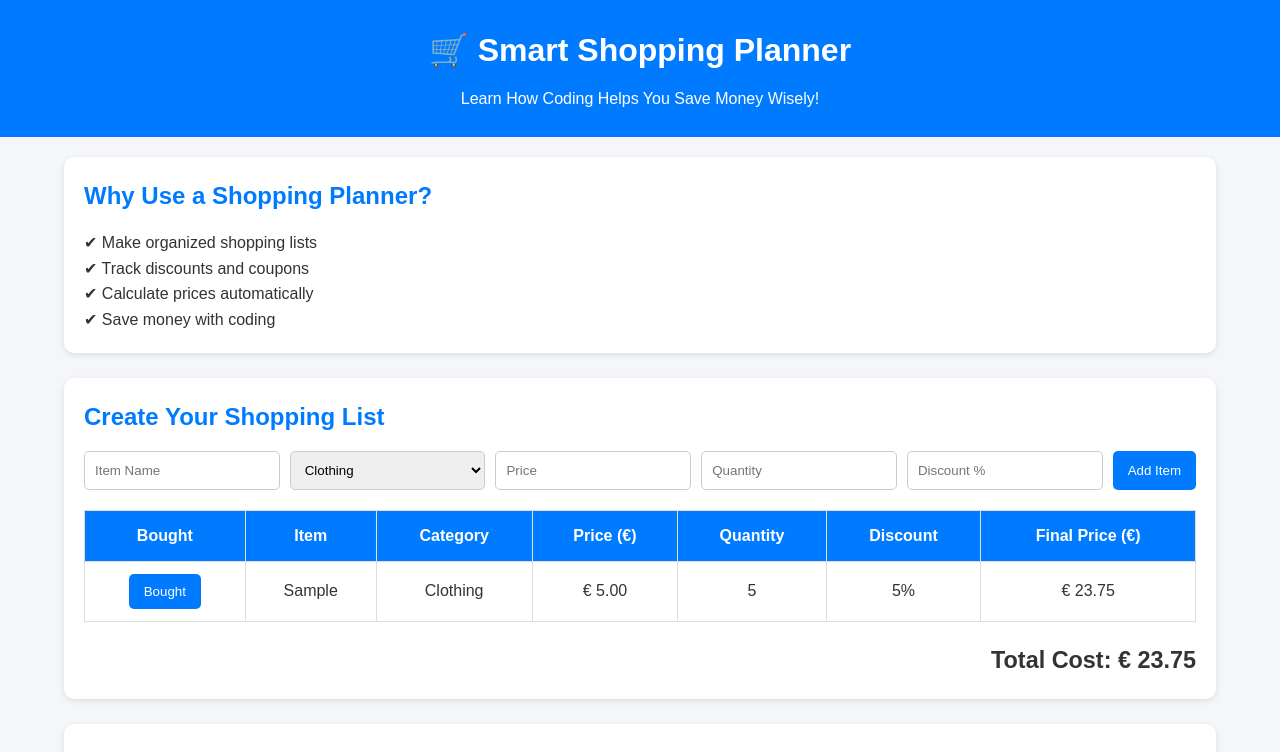
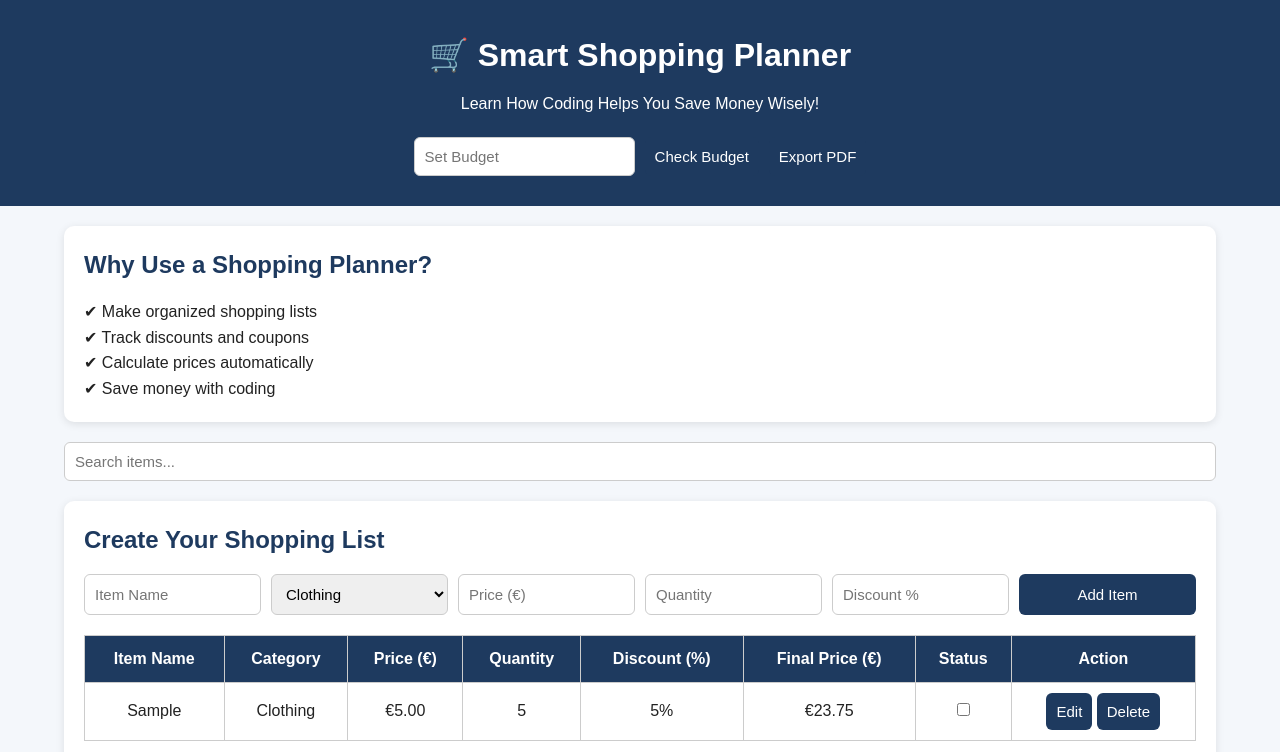
Before and after one commit to Mer-njewa/2nd_my_final_project, a plain HTML site: page index.html in a window 1280 px wide. Both pictures are taken after typing "Sample", "5", "5", "5" into the empty fields and a click on the button "Add Item". Shown: the top 752 px of the page. Drawn offline with Linux system fonts and the light colour scheme.

```diff
--- a/index.html
+++ b/index.html
@@ -1,14 +1,11 @@
 <!DOCTYPE html>
 <html lang="en">
-
 <head>
-    <meta charset="UTF-8">
-    <meta name="viewport" content="width=device-width, initial-scale=1.0">
-
+  <meta charset="UTF-8" />
+  <meta name="viewport" content="width=device-width, initial-scale=1.0" />
   <title>Smart Shopping Planner</title>
 
-    <!-- CSS File -->
-    <link rel="stylesheet" href="style.css">
+  <link rel="stylesheet" href="style.css" />
 </head>
 
 <body>
@@ -17,23 +14,45 @@
   <header>
     <h1>🛒 Smart Shopping Planner</h1>
     <p>Learn How Coding Helps You Save Money Wisely!</p>
+
+    <div class="budget-box">
+      <input
+        type="number"
+        id="budget"
+        placeholder="Set Budget"
+      />
+
+      <button onclick="checkBudget()">
+        Check Budget
+      </button>
+
+      <button onclick="window.print()">
+        Export PDF
+      </button>
+    </div>
   </header>
 
   <div class="container">
 
     <!-- Introduction -->
     <section class="section">
-
       <h2>Why Use a Shopping Planner?</h2>
 
       <p>
-                ✔ Make organized shopping lists <br>
-                ✔ Track discounts and coupons <br>
-                ✔ Calculate prices automatically <br>
+        ✔ Make organized shopping lists <br />
+        ✔ Track discounts and coupons <br />
+        ✔ Calculate prices automatically <br />
         ✔ Save money with coding
       </p>
+    </section>
 
-        </section>
+    <!-- Search -->
+    <input
+      type="text"
+      id="searchInput"
+      placeholder="Search items..."
+      onkeyup="searchItems()"
+    />
 
     <!-- Shopping Form -->
     <section class="section">
@@ -46,41 +65,31 @@
           type="text"
           id="itemName"
           placeholder="Item Name"
-                >
+        />
 
         <select id="category">
-
-                    <option value="Clothing">
-                        Clothing
-                    </option>
-
-                    <option value="Food">
-                        Food
-                    </option>
-
-                    <option value="Household">
-                        Household
-                    </option>
-
+          <option value="Clothing">Clothing</option>
+          <option value="Food">Food</option>
+          <option value="Household">Household</option>
         </select>
 
         <input
           type="number"
           id="price"
-                    placeholder="Price"
-                >
+          placeholder="Price (€)"
+        />
 
         <input
           type="number"
           id="quantity"
           placeholder="Quantity"
-                >
+        />
 
         <input
           type="number"
           id="discount"
           placeholder="Discount %"
-                >
+        />
 
         <button onclick="addItem()">
           Add Item
@@ -92,38 +101,35 @@
       <table>
 
         <thead>
-
           <tr>
-                        <th>Bought</th>
-                        <th>Item</th>
+            <th>Item Name</th>
             <th>Category</th>
             <th>Price (€)</th>
             <th>Quantity</th>
-                        <th>Discount</th>
+            <th>Discount (%)</th>
             <th>Final Price (€)</th>
+            <th>Status</th>
+            <th>Action</th>
           </tr>
-
         </thead>
 
-                <tbody id="shoppingbody">
-
+        <tbody id="shoppingBody">
+          <!-- Items will appear here -->
         </tbody>
 
       </table>
 
       <!-- Total -->
       <div class="total-box">
-
         <h3>
           Total Cost:
           € <span id="total">0.00</span>
         </h3>
-
       </div>
 
     </section>
 
-        <!-- Discount Section -->
+    <!-- Discounts -->
     <section class="section">
 
       <h2>Best Discounts & Coupons</h2>
@@ -131,14 +137,12 @@
       <table>
 
         <thead>
-
           <tr>
             <th>Category</th>
             <th>Shop</th>
             <th>Discount</th>
             <th>Coupon</th>
           </tr>
-
         </thead>
 
         <tbody>
@@ -176,27 +180,11 @@
       <h2>How Coding Helps</h2>
 
       <ul>
-
-                <li>
-                    ➕ Addition calculates total prices
-                </li>
-
-                <li>
-                    ✖ Multiplication calculates quantity × price
-                </li>
-
-                <li>
-                    ➖ Subtraction removes discounts
-                </li>
-
-                <li>
-                    🔢 Decimals calculate exact money values
-                </li>
-
-                <li>
-                    💻 JavaScript automates shopping calculations
-                </li>
-
+        <li>➕ Addition calculates total prices</li>
+        <li>✖ Multiplication calculates quantity × price</li>
+        <li>➖ Subtraction removes discounts</li>
+        <li>🔢 Decimals calculate exact money values</li>
+        <li>💻 JavaScript automates shopping calculations</li>
       </ul>
 
     </section>
@@ -214,7 +202,7 @@
           <img
             src="https://images.unsplash.com/photo-1521572163474-6864f9cf17ab?w=400"
             alt="Clothing"
-                    >
+          />
 
           <h3>👕 Clothing</h3>
 
@@ -230,7 +218,7 @@
           <img
             src="https://images.unsplash.com/photo-1542838132-92c53300491e?w=400"
             alt="Food"
-                    >
+          />
 
           <h3>🍎 Food</h3>
 
@@ -246,7 +234,7 @@
           <img
             src="https://images.unsplash.com/photo-1583947582886-f40ec95dd752?w=400"
             alt="Household"
-                    >
+          />
 
           <h3>🧴 Household</h3>
 
@@ -257,6 +245,8 @@
         </div>
 
       </div>
+
+      <h3 id="mostCategory"></h3>
 
     </section>
 
@@ -281,7 +271,7 @@
     <p>Made with HTML, CSS & JavaScript</p>
   </footer>
 
-    <!-- JavaScript File -->
+  <!-- JavaScript -->
   <script src="script.js"></script>
 
 </body>
--- a/script.js
+++ b/script.js
@@ -1,108 +1,326 @@
-// Total shopping cost
+// ===============================
+// SMART SHOPPING PLANNER
+// ===============================
+
 let totalCost = 0;
 
-// Add item function
-function addItem(){
+let shoppingItems =
+    JSON.parse(localStorage.getItem("shoppingItems")) || [];
 
-    // Get input values
+
+// ===============================
+// ADD ITEM
+// ===============================
+
+function addItem() {
+
     const itemName =
-        document.getElementById("itemName").value;
+        document.getElementById("itemName").value.trim();
 
     const category =
         document.getElementById("category").value;
 
-    const price = parseFloat(
-        document.getElementById("price").value
-    );
+    const price =
+        parseFloat(document.getElementById("price").value);
 
-    const quantity = parseInt(
-        document.getElementById("quantity").value
-    );
+    const quantity =
+        parseInt(document.getElementById("quantity").value);
 
-    const discount = parseFloat(
-        document.getElementById("discount").value
-    ) || 0;
+    const discount =
+        parseFloat(document.getElementById("discount").value);
 
     // Validation
-    if(
-        itemName.trim() === "" ||
+    if (
+        itemName === "" ||
         isNaN(price) ||
-        isNaN(quantity)
-    ){
-        alert("Please fill all fields correctly!");
+        isNaN(quantity) ||
+        isNaN(discount)
+    ) {
+        alert("Please fill all fields.");
         return;
     }
 
-    // Calculations
-    let subtotal = price * quantity;
+    // Price Calculation
+    const subtotal = price * quantity;
 
-    let discountAmount =
+    const discountAmount =
         subtotal * (discount / 100);
 
-    let finalPrice =
+    const finalPrice =
         subtotal - discountAmount;
 
-    // Add to total cost
-    totalCost += finalPrice;
+    // Create Item Object
+    const item = {
+        itemName,
+        category,
+        price,
+        quantity,
+        discount,
+        finalPrice,
+        bought: false
+    };
 
-    // Get table body
-    const table =
-        document.getElementById("shoppingbody");
+    // Save Item
+    shoppingItems.push(item);
 
-    // Create row
-    const row =
-        document.createElement("tr");
+    localStorage.setItem(
+        "shoppingItems",
+        JSON.stringify(shoppingItems)
+    );
 
-    row.innerHTML = `
-        <td>
-            <button onclick="markAsBought(this)">
-                Bought
-            </button>
-        </td>
+    // Refresh UI
+    displayItems();
 
-        <td>${itemName}</td>
+    // Clear Form
+    clearInputs();
+}
 
-        <td>${category}</td>
 
-        <td>€ ${price.toFixed(2)}</td>
+// ===============================
+// DISPLAY ITEMS
+// ===============================
 
-        <td>${quantity}</td>
+function displayItems() {
 
-        <td>${discount}%</td>
+    const tableBody =
+        document.getElementById("shoppingBody");
 
-        <td>€ ${finalPrice.toFixed(2)}</td>
-    `;
+    tableBody.innerHTML = "";
 
-    // Add row to table
-    table.appendChild(row);
+    totalCost = 0;
 
-    // Update total display
+    shoppingItems.forEach((item, index) => {
+
+        totalCost += item.finalPrice;
+
+        const row =
+            document.createElement("tr");
+
+        row.innerHTML = `
+            <td>${item.itemName}</td>
+
+            <td>${item.category}</td>
+
+            <td>€${item.price.toFixed(2)}</td>
+
+            <td>${item.quantity}</td>
+
+            <td>${item.discount}%</td>
+
+            <td>€${item.finalPrice.toFixed(2)}</td>
+
+            <td>
+                <input
+                    type="checkbox"
+                    ${item.bought ? "checked" : ""}
+                    onchange="toggleBought(${index})"
+                >
+            </td>
+
+            <td>
+                <button onclick="editItem(${index})">
+                    Edit
+                </button>
+
+                <button onclick="removeItem(${index})">
+                    Delete
+                </button>
+            </td>
+        `;
+
+        tableBody.appendChild(row);
+
+    });
+
+    // Update Total
     document.getElementById("total").innerText =
         totalCost.toFixed(2);
 
-    // Clear input fields
-    clearInputs();
+    analyzeSpending();
 }
 
-// Mark item as bought
-function markAsBought(button){
 
-    // Get row
-    const row =
-        button.parentElement.parentElement;
+// ===============================
+// REMOVE ITEM
+// ===============================
 
-    // Add bought class
-    row.classList.add("bought");
+function removeItem(index) {
 
-    // Change button text
-    button.innerText = "Bought ✓";
+    shoppingItems.splice(index, 1);
 
-    // Disable button
-    button.disabled = true;
+    localStorage.setItem(
+        "shoppingItems",
+        JSON.stringify(shoppingItems)
+    );
+
+    displayItems();
 }
 
-// Clear all inputs
-function clearInputs(){
+
+// ===============================
+// EDIT ITEM
+// ===============================
+
+function editItem(index) {
+
+    const item = shoppingItems[index];
+
+    document.getElementById("itemName").value =
+        item.itemName;
+
+    document.getElementById("category").value =
+        item.category;
+
+    document.getElementById("price").value =
+        item.price;
+
+    document.getElementById("quantity").value =
+        item.quantity;
+
+    document.getElementById("discount").value =
+        item.discount;
+
+    // Remove old item
+    shoppingItems.splice(index, 1);
+
+    localStorage.setItem(
+        "shoppingItems",
+        JSON.stringify(shoppingItems)
+    );
+
+    displayItems();
+}
+
+
+// ===============================
+// TOGGLE BOUGHT
+// ===============================
+
+function toggleBought(index) {
+
+    shoppingItems[index].bought =
+        !shoppingItems[index].bought;
+
+    localStorage.setItem(
+        "shoppingItems",
+        JSON.stringify(shoppingItems)
+    );
+}
+
+
+// ===============================
+// SEARCH ITEMS
+// ===============================
+
+function searchItems() {
+
+    const input =
+        document.getElementById("searchInput")
+        .value
+        .toLowerCase();
+
+    const rows =
+        document.querySelectorAll("#shoppingBody tr");
+
+    rows.forEach(row => {
+
+        const text =
+            row.innerText.toLowerCase();
+
+        row.style.display =
+            text.includes(input)
+                ? ""
+                : "none";
+
+    });
+}
+
+
+// ===============================
+// CHECK BUDGET
+// ===============================
+
+function checkBudget() {
+
+    const budget =
+        parseFloat(
+            document.getElementById("budget").value
+        );
+
+    if (isNaN(budget)) {
+
+        alert("Please enter a valid budget.");
+        return;
+    }
+
+    if (totalCost > budget) {
+
+        alert("⚠ Budget exceeded!");
+
+    } else {
+
+        alert("✅ You are within budget.");
+    }
+}
+
+
+// ===============================
+// ANALYZE SPENDING
+// ===============================
+
+function analyzeSpending() {
+
+    let categories = {};
+
+    shoppingItems.forEach(item => {
+
+        if (!categories[item.category]) {
+
+            categories[item.category] = 0;
+        }
+
+        categories[item.category] +=
+            item.finalPrice;
+
+    });
+
+    let maxCategory = "";
+    let maxValue = 0;
+
+    for (let category in categories) {
+
+        if (categories[category] > maxValue) {
+
+            maxValue =
+                categories[category];
+
+            maxCategory =
+                category;
+        }
+    }
+
+    document.getElementById("mostCategory").innerText =
+        maxCategory
+            ? `Most spending on: ${maxCategory}`
+            : "";
+}
+
+
+// ===============================
+// DARK MODE
+// ===============================
+
+function toggleDarkMode() {
+
+    document.body.classList.toggle("dark-mode");
+}
+
+
+// ===============================
+// CLEAR INPUTS
+// ===============================
+
+function clearInputs() {
 
     document.getElementById("itemName").value = "";
 
@@ -111,6 +329,11 @@
     document.getElementById("quantity").value = "";
 
     document.getElementById("discount").value = "";
+}
 
-    document.getElementById("category").selectedIndex = 0;
-}
+
+// ===============================
+// LOAD SAVED ITEMS
+// ===============================
+
+displayItems();
--- a/style.css
+++ b/style.css
@@ -1,196 +1,221 @@
 /* Reset */
 *{
-    margin: 0;
-    padding: 0;
-    box-sizing: border-box;
+    margin:0;
+    padding:0;
+    box-sizing:border-box;
+    font-family:Arial, Helvetica, sans-serif;
 }
 
 /* Body */
 body{
-    font-family: Arial, sans-serif;
-    background-color: #f4f6f9;
-    color: #333;
-    line-height: 1.6;
+    background:#f4f7fb;
+    color:#222;
+    line-height:1.6;
 }
 
 /* Header */
 header{
-    background-color: #007bff;
-    color: white;
-    text-align: center;
-    padding: 25px;
+    background:#1e3a5f;
+    color:white;
+    text-align:center;
+    padding:30px 20px;
 }
 
 header h1{
-    margin-bottom: 10px;
-    font-size: 32px;
+    margin-bottom:10px;
+}
+
+header p{
+    margin-bottom:20px;
 }
 
 /* Main Container */
 .container{
-    width: 90%;
-    max-width: 1200px;
-    margin: 20px auto;
+    width:90%;
+    max-width:1200px;
+    margin:auto;
+    padding:20px 0;
 }
 
-/* Section Box */
+/* Sections */
 .section{
-    background-color: white;
-    padding: 20px;
-    margin-bottom: 25px;
-    border-radius: 10px;
-    box-shadow: 0 2px 6px rgba(0,0,0,0.1);
+    background:white;
+    padding:20px;
+    margin-bottom:20px;
+    border-radius:10px;
+    box-shadow:0 2px 8px rgba(0,0,0,0.1);
+}
+.card img {
+    width:100%;
+    height:160px;
+    object-fit:cover;
+    display: block;
 }
 
-/* Section Titles */
 .section h2{
-    margin-bottom: 15px;
-    color: #007bff;
+    margin-bottom:15px;
+    color:#1e3a5f;
 }
 
-/* Inputs Area */
+/* Form Inputs */
 .inputs{
-    display: flex;
-    flex-wrap: wrap;
-    gap: 10px;
-    margin-bottom: 20px;
+    display:grid;
+    grid-template-columns:repeat(auto-fit, minmax(150px, 1fr));
+    gap:10px;
+    margin-bottom:20px;
 }
 
-/* Inputs */
-.inputs input,
-.inputs select{
-    padding: 10px;
-    border: 1px solid #ccc;
-    border-radius: 5px;
-    flex: 1;
-    min-width: 150px;
+input,
+select,
+button{
+    padding:10px;
+    border:1px solid #ccc;
+    border-radius:6px;
+    font-size:15px;
 }
 
 /* Buttons */
 button{
-    background-color: #007bff;
-    color: white;
-    border: none;
-    padding: 10px 15px;
-    border-radius: 5px;
-    cursor: pointer;
-    transition: 0.3s;
+    background:#1e3a5f;
+    color:white;
+    cursor:pointer;
+    border:none;
+    transition:0.3s;
 }
 
 button:hover{
-    background-color: #0056b3;
+    background:#294d7a;
+}
+
+/* Search Box */
+#searchInput{
+    width:100%;
+    margin-bottom:20px;
+}
+
+/* Budget Box */
+.budget-box{
+    display:flex;
+    gap:10px;
+    justify-content:center;
+    flex-wrap:wrap;
+    margin-top:15px;
 }
 
 /* Table */
 table{
-    width: 100%;
-    border-collapse: collapse;
-    margin-top: 15px;
+    width:100%;
+    border-collapse:collapse;
+    margin-top:20px;
+    overflow-x:auto;
 }
 
-/* Table Borders */
-table,
-th,
-td{
-    border: 1px solid #ddd;
+table th,
+table td{
+    border:1px solid #ccc;
+    padding:10px;
+    text-align:center;
 }
 
-/* Table Cells */
-th,
-td{
-    padding: 12px;
-    text-align: center;
+table th{
+    background:#1e3a5f;
+    color:white;
 }
 
-/* Table Header */
-th{
-    background-color: #007bff;
-    color: white;
-}
-
-/* Alternate Rows */
-tr:nth-child(even){
-    background-color: #f9f9f9;
-}
-
-/* Total Box */
+/* Total */
 .total-box{
-    margin-top: 20px;
-    text-align: right;
-    font-size: 20px;
-    font-weight: bold;
+    margin-top:20px;
+    text-align:right;
+    font-size:22px;
+    font-weight:bold;
 }
 
 /* Inventory Cards */
 .inventory-container{
-    display: flex;
-    gap: 20px;
-    flex-wrap: wrap;
-    justify-content: center;
+    display:flex;
+    gap:20px;
 }
 
-/* Card */
 .card{
-    background-color: white;
-    width: 300px;
-    border-radius: 10px;
-    overflow: hidden;
-    box-shadow: 0 2px 6px rgba(0,0,0,0.1);
-    transition: 0.3s;
+    flex:1;
+    min-width:180px;
+    background:#fff;
+    border-radius:10px;
+    overflow:hidden;
+    box-shadow:0 2px 8px rgba(0,0,0,0.1);
+    transition:0.3s;
 }
 
 .card:hover{
-    transform: translateY(-5px);
+    transform:translateY(-5px);
 }
 
-/* Card Images */
 .card img{
-    width: 100%;
-    height: 200px;
-    object-fit: cover;
+    width:100%;
+    height:220px;
+    object-fit:contain;
 }
 
-/* Card Content */
-.card h3{
-    padding: 10px;
-    color: #007bff;
-}
-
+.card h3,
 .card p{
-    padding: 0 10px 15px;
-}
-
-/* Bought Row */
-.bought{
-    background-color: #d4edda !important;
-    text-decoration: line-through;
-    color: #555;
-}
-
-/* Disabled Button */
-button:disabled{
-    background-color: gray;
-    cursor: not-allowed;
+    padding:10px;
 }
 
 /* Footer */
 footer{
-    background-color: #222;
-    color: white;
-    text-align: center;
-    padding: 15px;
-    margin-top: 20px;
+    text-align:center;
+    background:#1e3a5f;
+    color:white;
+    padding:15px;
+    margin-top:20px;
+}
+
+/* Dark Mode */
+.dark-mode{
+    background:#121212;
+    color:rgb(81, 165, 150);
+}
+
+.dark-mode .section{
+    background:#1f1f1f;
+}
+
+.dark-mode table th{
+    background:#333;
+}
+
+.dark-mode table td{
+    background:#222;
+    color:white;
+}
+
+.dark-mode input,
+.dark-mode select{
+    background:#333;
+    color:white;
+    border:1px solid #555;
+}
+
+.dark-mode .card{
+    background:#1f1f1f;
 }
 
 /* Responsive */
-@media(max-width: 768px){
+@media(max-width:768px){
 
     .inputs{
-        flex-direction: column;
+        grid-template-columns:1fr;
     }
 
     .inventory-container{
-        flex-direction: column;
-        align-items: center;
+        flex-direction:column;
+    }
+
+    table{
+        font-size:14px;
+    }
+
+    .total-box{
+        text-align:center;
     }
 }
```
Lines whose indentation alone changed are shown as unchanged.
